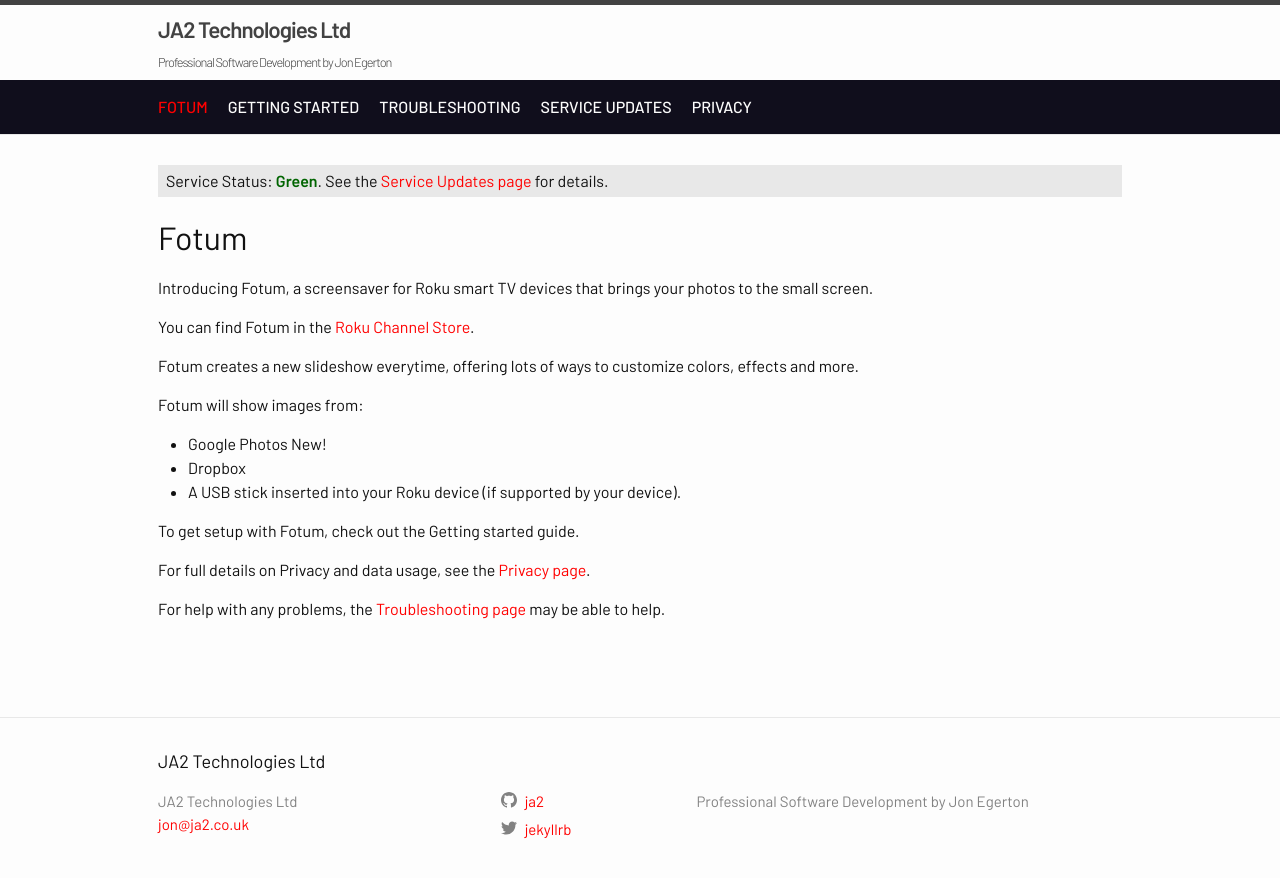
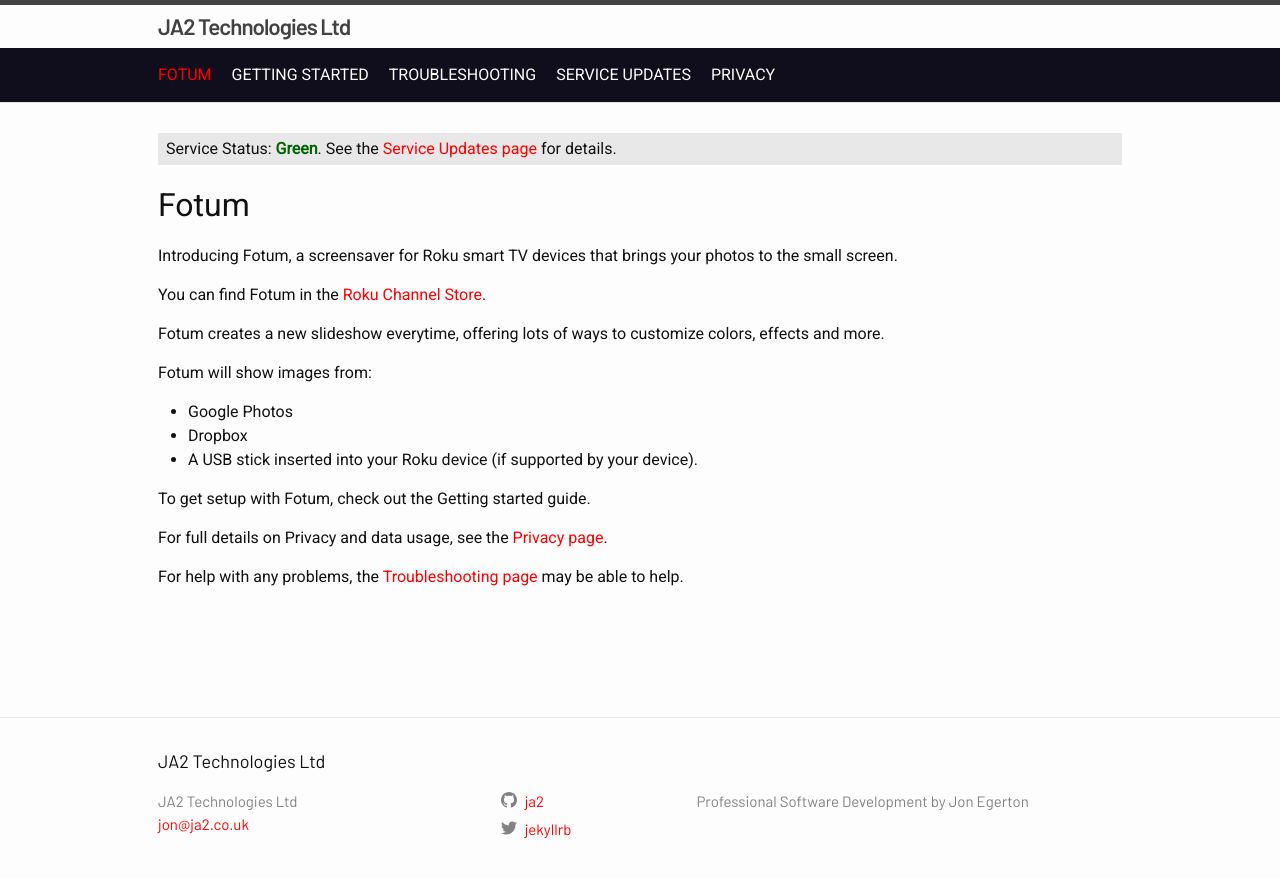
Before and after one commit to ja2/ja2.github.io, a Jekyll site: the page built from fotum/fotum.markdown, in a window 1280 px wide. Shown: the top 878 px of the page. Built offline with Jekyll 4.4.1, drawn with Linux system fonts in a browser that asks for light colours; some web fonts are replaced.

Commit message:
fotum theme

```diff
--- a/_includes/fotum-header.html
+++ b/_includes/fotum-header.html
@@ -5,7 +5,6 @@
 
     <div class="site-banner">
       <a class="site-title" rel="author" href="{{ "/" | relative_url }}">{{ site.title | escape }}</a>
-      <div class="site-strap">{{ site.strapline }}</div>
     </div>
   </div>
 
--- a/_sass/minima/_base.scss
+++ b/_sass/minima/_base.scss
@@ -7,8 +7,6 @@
   margin: 0;
   padding: 0;
 }
-
-
 
 /**
  * Basic styling
@@ -27,8 +25,6 @@
   min-height: 100vh;
   flex-direction: column;
 }
-
-
 
 /**
  * Set `margin-bottom` to maintain vertical rhythm
--- a/_sass/minima/_fotum.scss
+++ b/_sass/minima/_fotum.scss
@@ -1,5 +1,12 @@
 
 $fotum-brand-color: red !default;
+
+@import url('https://fonts.googleapis.com/css?family=Roboto&display=swap');
+
+body.fotum {
+  font-family: Roboto, -apple-system, Helvetica;;
+}
+
 
 /**
 * Header
@@ -7,6 +14,8 @@
 .fotum a.site-title {
 
   @include relative-font-size(1.4);
+  line-height: $base-line-height * $base-font-size * 1.8;
+  font-family: $base-font-family;
 
   &,
   &:visited {
@@ -14,13 +23,17 @@
   }
 }
 
-.fotum .site-strap {
-@include relative-font-size(.8);
+/**
+* Footer
+*/
+
+.fotum .site-footer {
+  font-family: $base-font-family;
 }
 
-.fotum .site-banner {
-  margin-bottom: 8px;
-}
+/**
+* Service updates
+*/
 
 .fotum-service{
     padding: 4px 8px;
--- a/_sass/minima/_ja2.scss
+++ b/_sass/minima/_ja2.scss
@@ -5,6 +5,7 @@
 .ja2 a.site-title {
 
     @include relative-font-size(2);
+    line-height: $base-line-height * $base-font-size * 2;
 
     &,
     &:visited {
@@ -17,7 +18,7 @@
 }
 
 .ja2 .site-banner {
-    margin-bottom: 16px;
+    margin-bottom: 8px;
 }
 
 /**
--- a/fotum/fotum.markdown
+++ b/fotum/fotum.markdown
@@ -15,7 +15,7 @@
 
 Fotum will show images from:
 
-- Google Photos New!
+- Google Photos
 - Dropbox
 - A USB  stick inserted into your Roku device (if supported by your device).
 
```
Also changed, not shown: software.markdown (+4 -4 lines).
